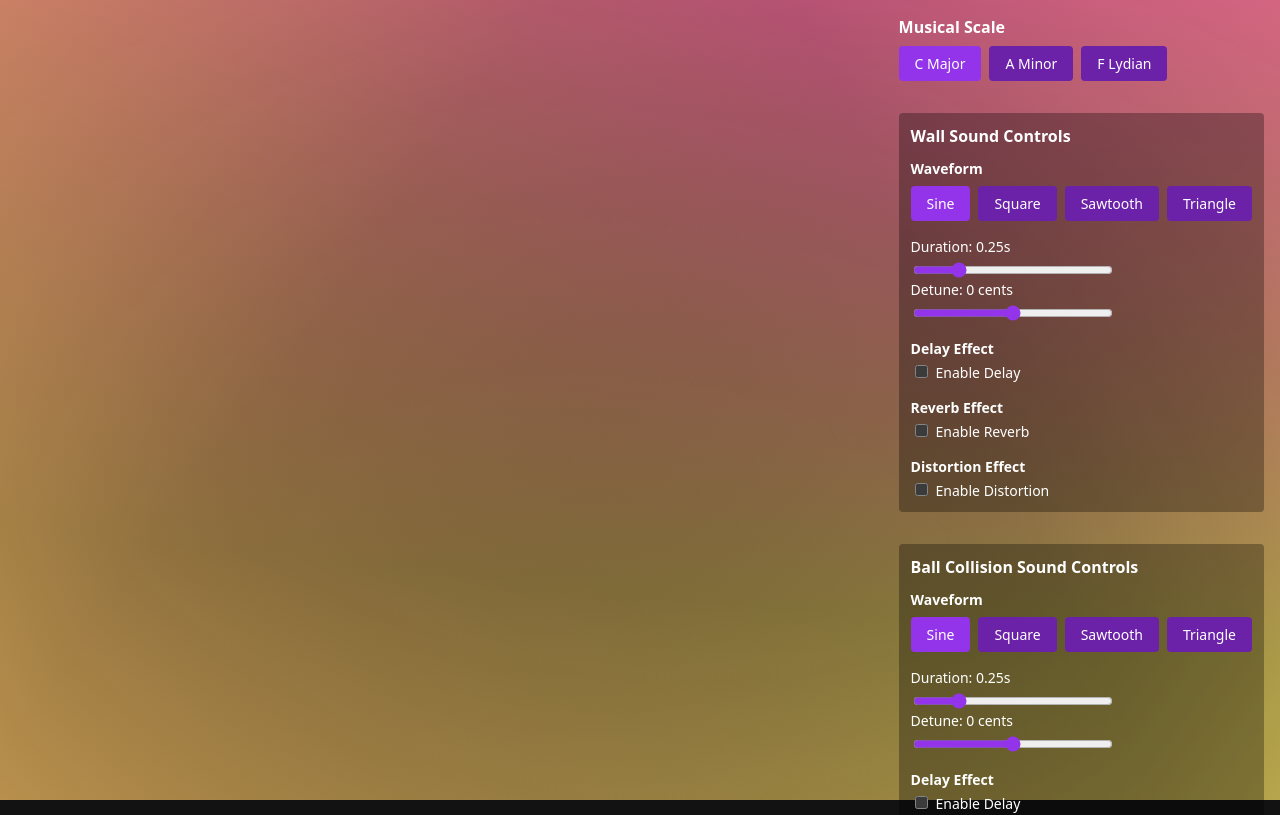
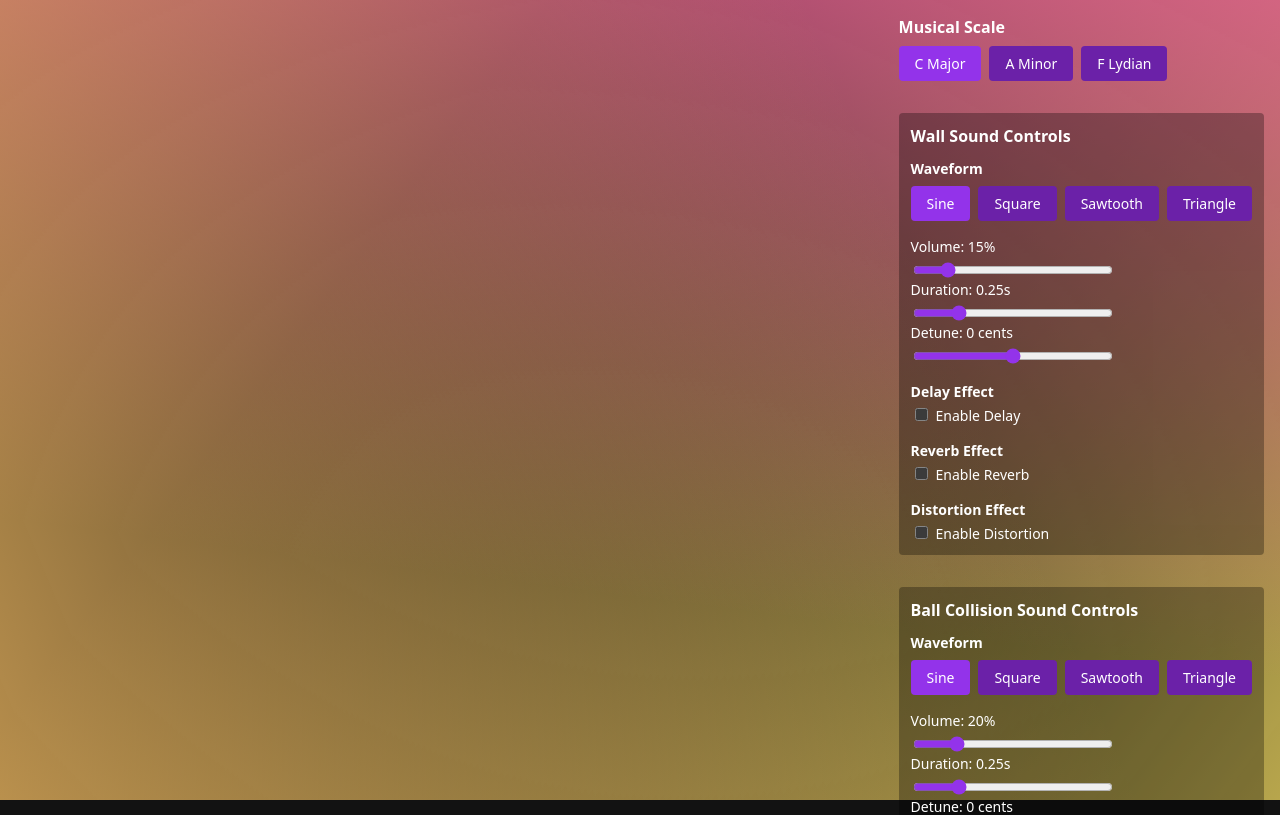
Before and after one commit to circlegetsquare/oscillaphone, a React (Vite) app: page / in a window 1280 px wide. Shown: the top 815 px of the page. Built offline with nearby package versions, Linux system fonts and the light colour scheme.

Commit message:
Adding volume control

```diff
--- a/src/components/BouncingCircles.jsx
+++ b/src/components/BouncingCircles.jsx
@@ -111,6 +111,15 @@ import {
   getDistortionOversample,
   setDistortionMix,
   getDistortionMix,
+  // Wall volume parameters
+  setWallVolume,
+  getWallVolume,
+  // Circle volume parameters
+  setCircleVolume,
+  getCircleVolume,
+  // Legacy volume parameters
+  setVolume,
+  getVolume,
   cleanup as cleanupAudio
 } from '../utils/sound'
 import { checkCircleCollision, resolveCollision } from '../utils/physics'
@@ -244,6 +253,10 @@ export default function BouncingCircles() {
   const [circleDistortionAmount, setCircleDistortionAmountState] = useState(getCircleDistortionAmount())
   const [circleDistortionOversample, setCircleDistortionOversampleState] = useState(getCircleDistortionOversample())
   const [circleDistortionMix, setCircleDistortionMixState] = useState(getCircleDistortionMix())
+
+  // Volume state
+  const [wallVolume, setWallVolumeState] = useState(getWallVolume())
+  const [circleVolume, setCircleVolumeState] = useState(getCircleVolume())
   const circleRefs = useRef(new Map())
   const circleStates = useRef(new Map())
   const tickerFunctions = useRef(new Map())
@@ -524,6 +537,20 @@ export default function BouncingCircles() {
     const amount = Number(e.target.value)
     setCircleDistortionMixState(amount)
     setCircleDistortionMix(amount)
+  }
+
+  // Wall volume handler
+  const handleWallVolumeChange = (e) => {
+    const volume = Number(e.target.value)
+    setWallVolumeState(volume)
+    setWallVolume(volume)
+  }
+
+  // Circle volume handler
+  const handleCircleVolumeChange = (e) => {
+    const volume = Number(e.target.value)
+    setCircleVolumeState(volume)
+    setCircleVolume(volume)
   }
 
   const generateRandomColor = () => {
@@ -813,6 +840,22 @@ export default function BouncingCircles() {
             </div>
           </div>
 
+          {/* Wall Volume */}
+          <div style={sliderGroupStyles}>
+            <label style={labelStyles}>
+              Volume: {(wallVolume * 100).toFixed(0)}%
+            </label>
+            <input
+              type="range"
+              min="0"
+              max="1.0"
+              step="0.05"
+              value={wallVolume}
+              onChange={handleWallVolumeChange}
+              style={sliderStyles}
+            />
+          </div>
+
           {/* Wall Duration */}
           <div style={sliderGroupStyles}>
             <label style={labelStyles}>
@@ -1085,6 +1128,22 @@ export default function BouncingCircles() {
                 </button>
               ))}
             </div>
+          </div>
+
+          {/* Ball Volume */}
+          <div style={sliderGroupStyles}>
+            <label style={labelStyles}>
+              Volume: {(circleVolume * 100).toFixed(0)}%
+            </label>
+            <input
+              type="range"
+              min="0"
+              max="1.0"
+              step="0.05"
+              value={circleVolume}
+              onChange={handleCircleVolumeChange}
+              style={sliderStyles}
+            />
           </div>
 
           {/* Ball Duration */}
--- a/src/utils/sound.js
+++ b/src/utils/sound.js
@@ -91,6 +91,8 @@ let wallDetuneAmount = 0 // Default detune for wall sounds
 let circleDetuneAmount = 0 // Default detune for circle sounds
 let wallWaveform = 'sine' // Default waveform for wall sounds
 let circleWaveform = 'sine' // Default waveform for circle sounds
+let wallSoundVolume = 0.15 // Default wall sound volume
+let circleSoundVolume = 0.2 // Default circle sound volume
 
 // Delay parameters for wall sounds
 let wallDelayEnabled = false
@@ -470,14 +472,14 @@ export const playBeep = (pan = 0) => {
 export const playCollisionBeep = (pan = 0) => {
   const group = Math.random() < 0.5 ? 'CIRCLE_HIGH' : 'CIRCLE_HIGHER';
   const note = getRandomNote(group);
-  createBeep(note, circleSoundDuration, 0.2, pan, 'circle');
+  createBeep(note, circleSoundDuration, circleSoundVolume, pan, 'circle');
 }
 
 // Get a random note for wall collisions
 export const playWallCollisionBeep = (pan = 0) => {
   const group = Math.random() < 0.5 ? 'WALL_LOW' : 'WALL_MID';
   const note = getRandomNote(group);
-  createBeep(note, wallSoundDuration, 0.15, pan, 'wall');
+  createBeep(note, wallSoundDuration, wallSoundVolume, pan, 'wall');
 }
 
 // Export scales for UI
@@ -793,6 +795,29 @@ export const getDistortionAmount = () => circleDistortionAmount
 export const getDistortionOversample = () => circleDistortionOversample
 export const getDistortionMix = () => circleDistortionMix
 
+// Wall volume setter/getter
+export const setWallVolume = (volume) => {
+  wallSoundVolume = Math.max(0, Math.min(1.0, volume))
+}
+
+export const getWallVolume = () => wallSoundVolume
+
+// Circle volume setter/getter
+export const setCircleVolume = (volume) => {
+  circleSoundVolume = Math.max(0, Math.min(1.0, volume))
+}
+
+export const getCircleVolume = () => circleSoundVolume
+
+// Legacy volume setter/getter (affects both)
+export const setVolume = (volume) => {
+  const clampedVolume = Math.max(0, Math.min(1.0, volume))
+  wallSoundVolume = clampedVolume
+  circleSoundVolume = clampedVolume
+}
+
+export const getVolume = () => circleSoundVolume // Return circle value for consistency
+
 // Cleanup function for component unmount
 export const cleanup = () => {
   cleanupAudioNodes(activeNodes);
```
